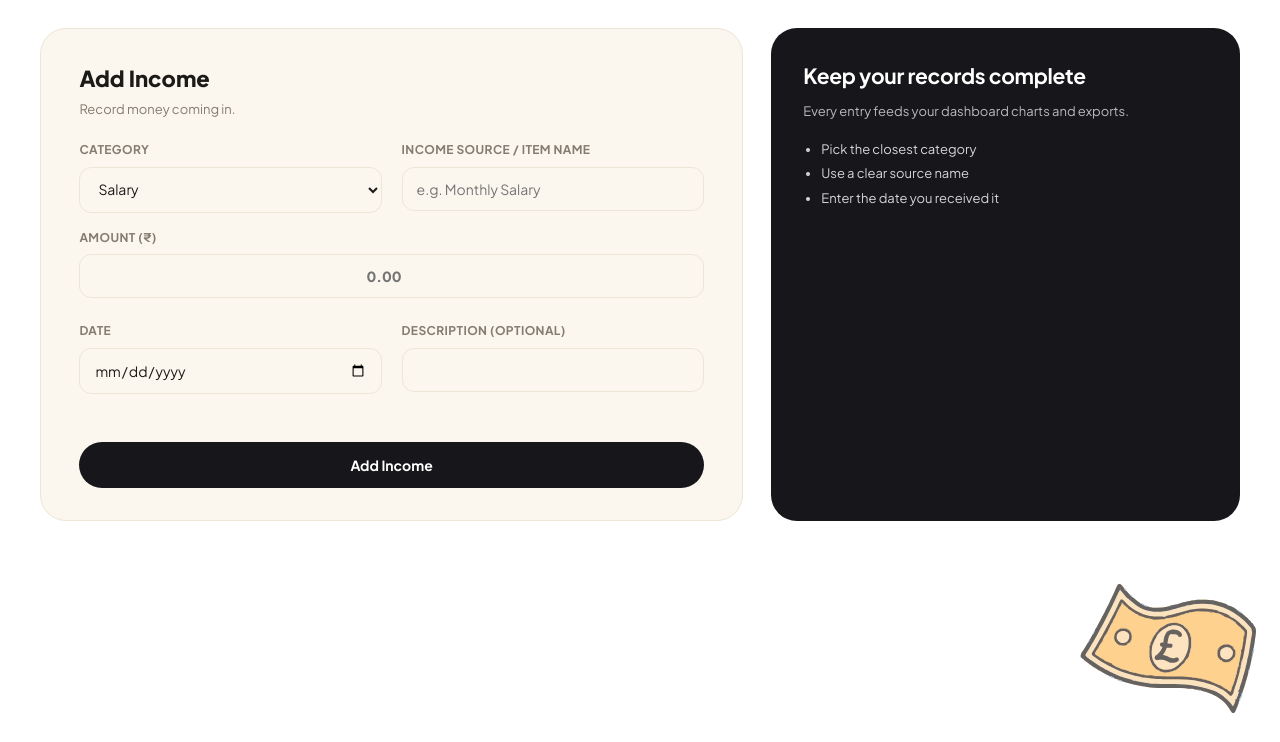
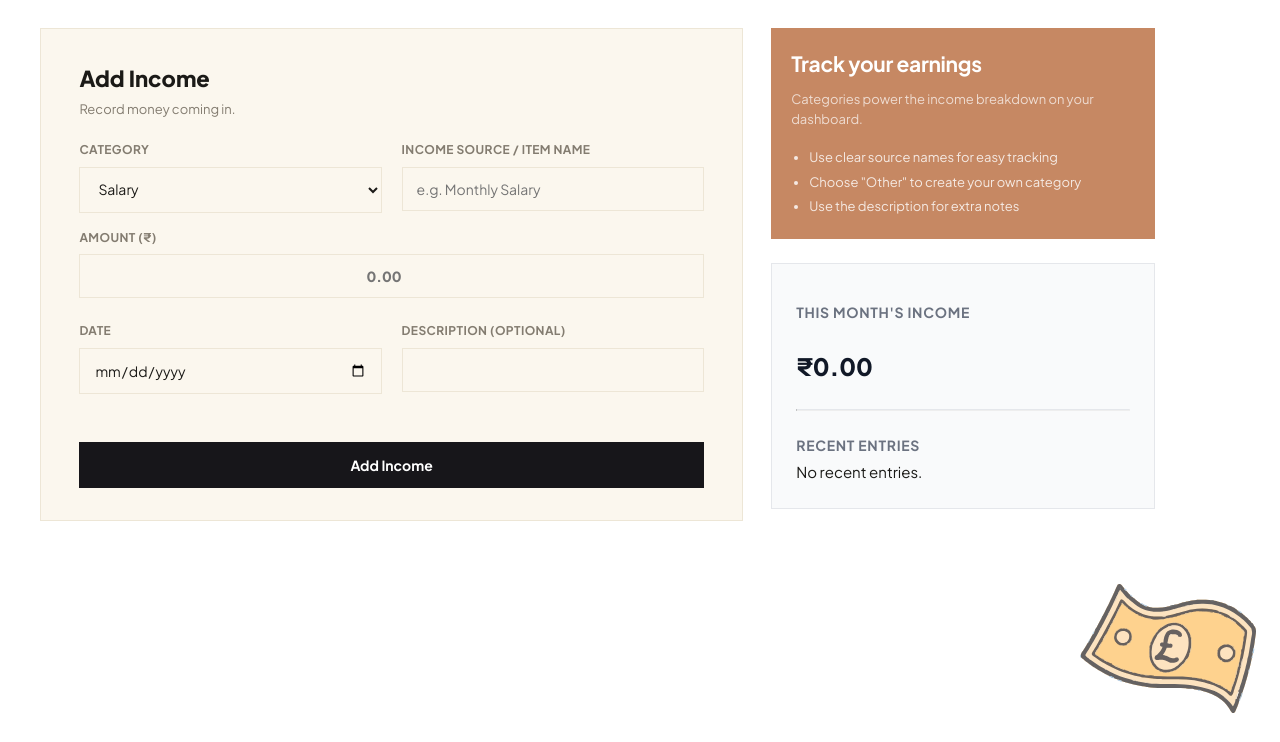
Before and after one commit to Azizshahiwala/FinanceManager, a Django app: page /income-add/ in a window 1280 px wide. Shown: the part 58-800 px from the top of the page. Run offline with Django 5.2, Linux system fonts and the light colour scheme; the visitor is signed in with stand-in values (Sample User, id 1); data that the repository does not hold is empty.

Commit message:
UI update: Added sharp edges and corners. Filled gap in add expense and income. Updated some backend code to include history

```diff
--- a/Finance/static/style.css
+++ b/Finance/static/style.css
@@ -335,7 +328,6 @@ form textarea {
   width: 100%;
   background: var(--card-soft);
   border: 1px solid var(--border);
-  border-radius: var(--radius-sm);
   color: var(--ink);
   font-family: inherit;
   font-size: 14px;
@@ -391,7 +382,6 @@ form textarea:focus {
   padding: 14px;
   background: var(--black);
   border: none;
-  border-radius: 100px;
   color: #fff;
   font-family: inherit;
   font-size: 14px;
@@ -666,7 +648,6 @@ form textarea:focus {
 .form-card {
   background: var(--card-soft);
   border: 1px solid var(--border);
-  border-radius: var(--radius-lg);
   padding: 32px clamp(20px, 3vw, 40px);
 }
 
@@ -687,14 +668,15 @@ form textarea:focus {
 .form-grid .btn-primary { margin-top: 28px; }
 
 .side-panel {
-  background: var(--black);
+  background-color: #C68863;
   color: #fff;
-  border-radius: var(--radius-lg);
-  padding: 32px;
+  width: fit-content;
+  height: fit-content;
   display: flex;
-  flex-direction: column;
+  flex-direction: none;
   justify-content: flex-start;
-  gap: 24px;
+  padding: 20px;
+  gap: 20px;
 }
 
 .side-panel h2 { margin: 0 0 8px; font-size: 21px; letter-spacing: -0.3px; }
@@ -913,3 +890,79 @@ form textarea:focus {
 @media (min-width: 1024px) {
     .decorative-svg { width: 14rem; }
 }
+
+
+.right-column {
+    display: flex;
+    flex-direction: column;
+    gap: 1.5rem;
+    width: 100%;
+    max-width: 24rem; /* 384px */
+}
+
+.stats-panel {
+    background-color: #f9fafb;
+    border: 1px solid #e5e7eb;
+    padding: 1.5rem;
+    width: 100%;
+}
+
+.snapshot h3, .recent-entries h3 {
+    font-size: 0.875rem;
+    font-weight: 700;
+    color: #6b7280;
+    text-transform: uppercase;
+    letter-spacing: 0.05em;
+    margin-bottom: 0.25rem;
+}
+
+.snapshot p {
+    font-size: 1.5rem;
+    font-weight: 800;
+    color: #111827;
+}
+
+.stats-panel hr {
+    border-top: 1px solid #e5e7eb;
+    margin: 1.5rem 0;
+}
+
+.recent-entries ul {
+    list-style: none;
+    padding: 0;
+    margin: 0;
+    display: flex;
+    flex-direction: column;
+    gap: 0.75rem;
+}
+
+.recent-entries li {
+    display: flex;
+    justify-content: space-between;
+    align-items: center;
+}
+
+.entry-cat {
+    font-size: 0.875rem;
+    font-weight: 500;
+    color: #1f2937;
+    margin: 0;
+}
+
+.entry-date {
+    font-size: 0.75rem;
+    color: #6b7280;
+    margin: 0;
+}
+
+.entry-amt {
+    font-size: 0.875rem;
+    font-weight: 700;
+    color: #dc2626; /* Red for expenses */
+}
+
+.entry-amt-income {
+    font-size: 0.875rem;
+    font-weight: 700;
+    color: #16a34a; /* Green to indicate positive cash flow */
+}
--- a/Finance/templates/Dashboard.html
+++ b/Finance/templates/Dashboard.html
@@ -38,7 +38,6 @@
 
 .summary-card {
     padding: 25px;
-    border-radius: 14px;
     border: 1px solid #e6e9e6;
     background: #fff;
     box-shadow: 0 4px 14px rgba(0, 0, 0, 0.06);
@@ -77,7 +76,6 @@
 .statistics-panel {
     background: #fff;
     border: 1px solid #e6e9e6;
-    border-radius: 14px;
     padding: 25px;
     box-shadow: 0 4px 14px rgba(0, 0, 0, 0.05);
 }
--- a/Finance/templates/IncomeCategory/IncomeAdd.html
+++ b/Finance/templates/IncomeCategory/IncomeAdd.html
@@ -58,17 +58,49 @@
     </form>
   </div>
 
+  <div class="right-column">
+
   <aside class="side-panel">
     <div>
-      <h2>Keep your records complete</h2>
-      <p>Every entry feeds your dashboard charts and exports.</p>
+      <h2>Track your earnings</h2>
+      <p>Categories power the income breakdown on your dashboard.</p>
       <ul>
-        <li>Pick the closest category</li>
-        <li>Use a clear source name</li>
-        <li>Enter the date you received it</li>
+        <li>Use clear source names for easy tracking</li>
+        <li>Choose "Other" to create your own category</li>
+        <li>Use the description for extra notes</li>
       </ul>
     </div>
   </aside>
+
+  <div class="stats-panel">
+      <div class="snapshot">
+          <h3>This Month's Income</h3>
+          <p>₹{{ history.current_month_total|floatformat:2 }}</p>
+      </div>
+
+      <hr>
+
+      <!-- Recent Entries Log -->
+      <div class="recent-entries">
+          <h3>Recent Entries</h3>
+          <ul>
+              {% for entry in history.recent_income %}
+              <li>
+                  <div class="entry-info">
+                      <p class="entry-cat">{{ entry.category }}</p>
+                      <p class="entry-date">{{ entry.date|date:"M d, Y" }}</p>
+                  </div>
+                  <!-- Notice the new class and the + sign -->
+                  <span class="entry-amt-income">+₹{{ entry.amount|floatformat:2 }}</span>
+              </li>
+              {% empty %}
+              <li class="empty-msg">No recent entries.</li>
+              {% endfor %}
+          </ul>
+      </div>
+  </div>
+
+</div>
 
 </div>
 
--- a/Finance/views.py
+++ b/Finance/views.py
@@ -134,7 +134,22 @@ def expenseAdd(request):
             return redirect('expenseAdd')
     else:
         form = ExpenseDataForm()
-    return render(request, "./ExpenseCategory/ExpenseAdd.html", {'form': form})
+
+    today = date.today()
+    recent_expense = Expense.objects.order_by('-date')[:3]
+    monthly_total_data = Expense.objects.filter(
+            date__year=today.year,
+            date__month=today.month
+        ).aggregate(Sum('amount'))
+
+    current_month_total = monthly_total_data['amount__sum'] or 0
+
+    history = {
+            'recent_expense':recent_expense,
+            'current_month_total':current_month_total
+        }
+
+    return render(request, "./ExpenseCategory/ExpenseAdd.html", {'form': form,'history':history})
 
 @login_required
 def incomeAdd(request):
@@ -146,10 +161,25 @@ def incomeAdd(request):
             txn.type = 'income'
             txn.save()
             addTransaction(request, 'income')
-            return redirect('dashboard')
+            return redirect('incomeAdd')
     else:
         form = IncomeDataForm()
-    return render(request, "./IncomeCategory/IncomeAdd.html", {'form': form})
+
+    today = date.today()
+    recent_income = Income.objects.order_by('-date')[:3]
+    monthly_total_data = Income.objects.filter(
+        date__year=today.year,
+        date__month=today.month
+    ).aggregate(Sum('amount'))
+
+    current_month_total = monthly_total_data['amount__sum'] or 0
+
+    history = {
+        'recent_income':recent_income,
+        'current_month_total':current_month_total
+    }
+
+    return render(request, "./IncomeCategory/IncomeAdd.html", {'form': form,'history':history})
 
 @login_required
 def dashboard(request):
```
Also changed, not shown: other parts of Finance/static/style.css (+0 -21 lines), Finance/templates/ExpenseCategory/ExpenseAdd.html (+25 -0 lines), Finance/templates/LoginPage.html (+4 -3 lines), Finance/static/lock.svg, 1 other file.
